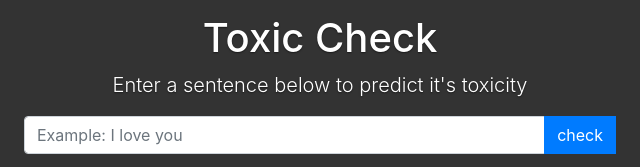
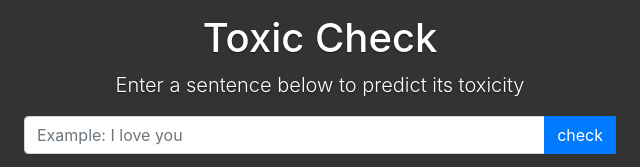
Before and after one commit to kwchiao/antivenom, a plain HTML site: page ML_server/templates/demo.html in a window 1280 px wide. Shown: the part 240-407 px from the top of the page, 320-960 px from the left. Drawn offline with nearby package versions, Linux system fonts and the light colour scheme.

Commit message:
spelling check

```diff
--- a/ML_server/templates/demo.html
+++ b/ML_server/templates/demo.html
@@ -41,7 +41,7 @@
 
   <main role="main" class="inner cover">
     <h1 class="cover-heading">Toxic Check</h1>
-    <p class="lead">Enter a sentence below to predict it's toxicity</p>
+    <p class="lead">Enter a sentence below to predict its toxicity</p>
     <div class="input-group mb-3">
       <input type="text" class="form-control" id="input" placeholder="Example: I love you" aria-label="" aria-describedby="button-addon2">
       <div class="input-group-append">
```
